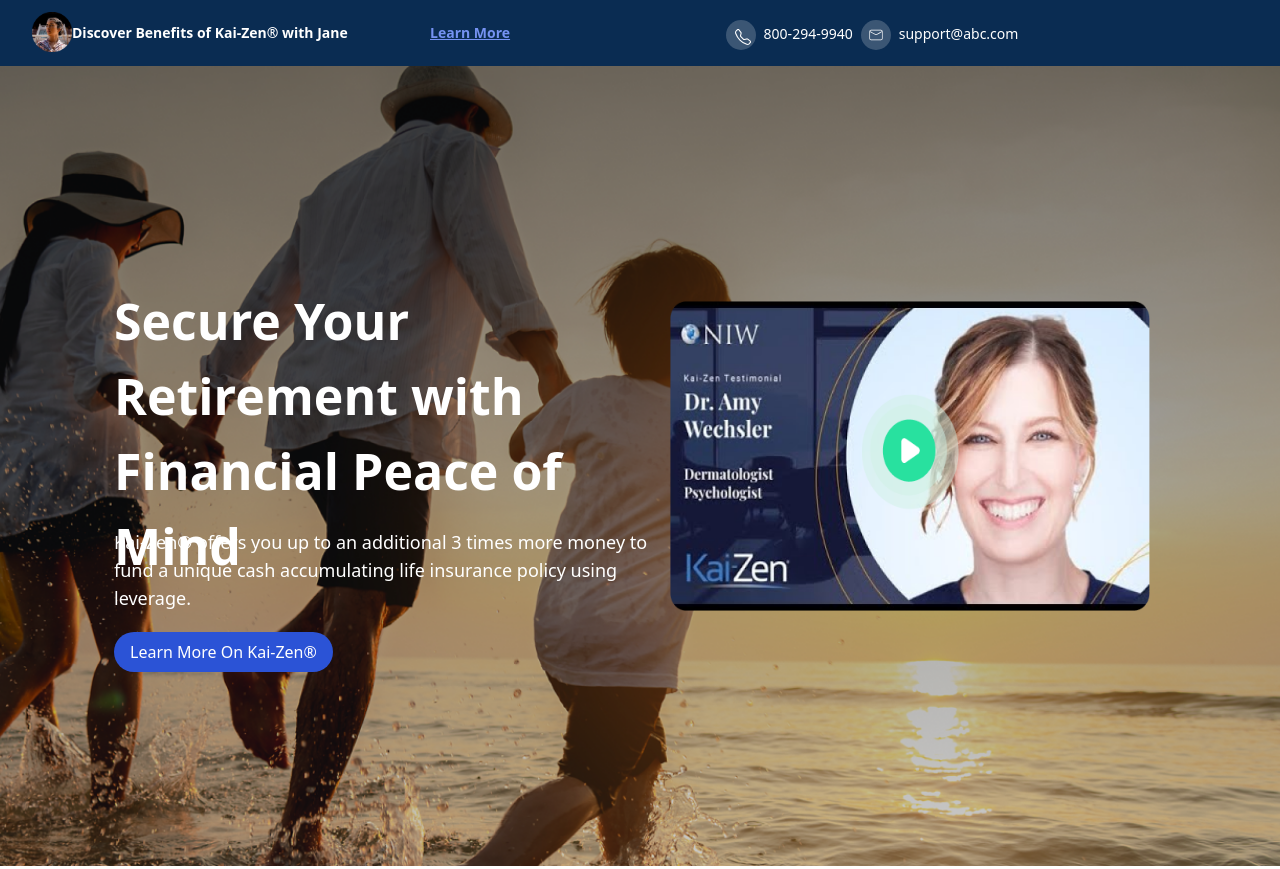
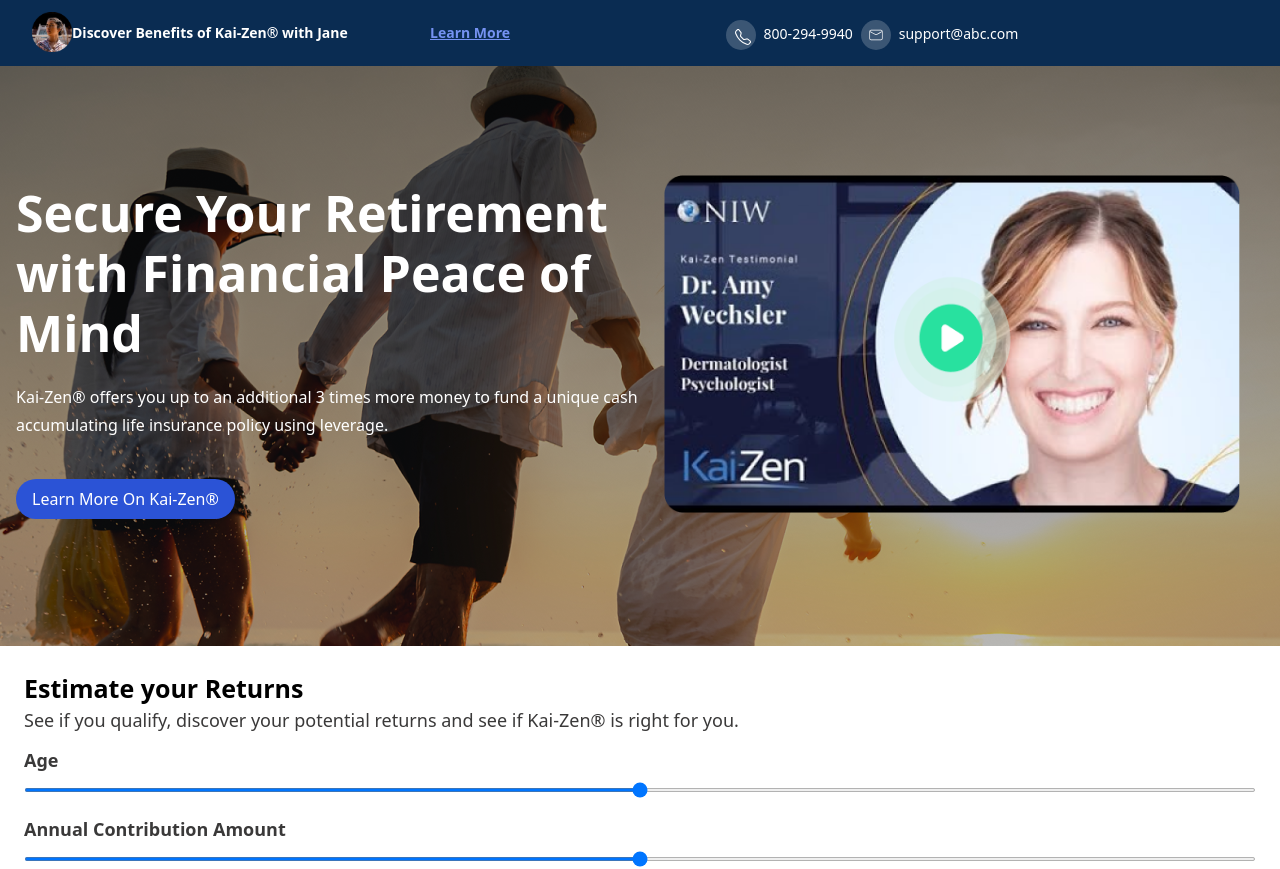
Before and after one commit to snehapatidar5/Task-1, a React (Vite) app: page / in a window 1280 px wide. Shown: the top 869 px of the page. Built offline with nearby package versions, Linux system fonts and the light colour scheme.

Commit message:
Update Hero.jsx

```diff
--- a/src/Component/OtherComponents/Hero.jsx
+++ b/src/Component/OtherComponents/Hero.jsx
@@ -1,24 +1,46 @@
 import background from '../../assets/background.png'
 import testimonial from '../../assets/testimonial.png'
+import video from '../../assets/video.mp4';
+
 function Hero() {
   return (
-    <div className='lg:max-2xl:h-screen lg:max-2xl:gap-0 lg:max-2xl:flex  lg:max-2xl:justify-center lg:max-2xl:items-center sm:overflow-x-hidden sm:bg-cover sm:bg-center sm:bg-no-repeat ' style={{backgroundImage: `url(${background})`}}>
-     <div className=' lg:max-2xl:text-left sm:text-center sm:py-2 sm:px-6 sm:space-y-4  lg:max-2xl:mt-12  lg:max-2xl:p-0 '>
-        <div className='lg:max-2xl:w-[533px] lg:max-2xl:h-[180px]   '>
-            <p className='text-white font-semibold lg:max-2xl:text-[50px] sm:text-[30px] '>Secure Your Retirement with Financial Peace of Mind</p>
-        </div>
-        <div className='lg:max-2xl:w-[540px] lg:max-2xl:h-[128px] lg:max-2xl:pt-12 lg:max-2xl:ml-0    '>
-            <p className='text-white text-lg  sm:text-lg'>Kai-Zen® offers you up to an additional 3 times more money to fund a unique cash accumulating life insurance policy using leverage.</p>
-        </div>
-        <div className='  ' >
-            <button className='text-white bg-[#2B53D6] rounded-full p-2 px-4 sm:mt-2 sm:mb-6'>Learn More On  Kai-Zen®</button>
-        </div>
-     </div>
-     <div className='sm:mt-[-20px] lg:max-2xl:p-0'>
-        <div className=' sm:px-4 sm:py-2 cursor-pointer'>
-            <img src={testimonial} className='lg:max-2xl:w-[480px] lg:max-2xl:h-[310px] sm:w-[380px] sm:h-[236px]'/>
-        </div>
-     </div>
+    // <div className='lg:max-3xl:h-screen lg:max-3xl:gap-0 lg:max-3xl:flex  lg:max-3xl:justify-center lg:max-3xl:items-center xs:max-3xl:overflow-x-hidden xs:max-3xl:bg-cover xs:max-3xl:bg-center xs:max-3xl:bg-no-repeat ' style={{backgroundImage: `url(${background})`}}>
+    //  <div className=' lg:max-3xl:text-left xs:text-center xs:py-2 xs:px-6 xs:space-y-4  lg:max-3xl:mt-12  lg:max-3xl:p-0  md:mt-6 '>
+    //     <div className='lg:max-3xl:w-[533px] lg:max-3xl:h-[180px]   '>
+    //         <p className='text-white font-semibold lg:max-3xl:text-[50px] xs:text-[30px] '>Secure Your Retirement with Financial Peace of Mind</p>
+    //     </div>
+    //     <div className='lg:max-3xl:w-[540px] lg:max-3xl:h-[128px] lg:max-3xl:pt-12 lg:max-3xl:ml-0    '>
+    //         <p className='text-white text-lg  xs:text-lg'>Kai-Zen® offers you up to an additional 3 times more money to fund a unique cash accumulating life insurance policy using leverage.</p>
+    //     </div>
+    //     <div className='  ' >
+    //         <button className='text-white bg-[#2B53D6] rounded-full p-2 px-4 xs:mt-2 xs:mb-6'>Learn More On  Kai-Zen®</button>
+    //     </div>
+    //  </div>
+    //  <div className='xs:mt-[-20px] lg:max-3xl:p-0 flex justify-center xs:max-md:pb-6'>
+    //     <div className=' xs:px-4 xs:py-2 cursor-pointer'>
+    //         <img src={testimonial} className='max-w-full h-auto md:w-[750px] md:h-[400px] sm:w-[675px] sm:h-[360px] lg:w-[480px] lg:h-[310px] xs:w-[380px] xs:h-[236px]'/>
+    //     </div>
+    //  </div>
+    // </div>
+
+    <div className="hero-section min-h-[580px] flex justify-center items-center " style={{backgroundImage: `url(${background})`}}>
+    <div className="px-4 xl:container text-white grid grid-cols-1 lg:grid-cols-2 mb-20  ">
+    <div className="  md:mt-[90px] xs:mt-0 ">
+    <h1 className="text-center lg:text-left font-outfit font-semibold lg:text-[50px] md:text-[40px] text-[35px]  py-5 lg:leading-[60px] leading-[44px]">Secure Your Retirement with Financial Peace of Mind
+    </h1>
+    <p className="text-center lg:text-left font-inter font-normal text-18 leading-7">Kai-Zen® offers you up to an additional 3 times more money to fund a unique cash accumulating life insurance policy using leverage.</p>
+    <div className="lg:py-10 mt-5 lg:mt-0 flex gap-4 lg:justify-start justify-center">
+     <button className='text-white bg-[#2B53D6] rounded-full p-2 px-4 xs:mt-2 xs:mb-6'>Learn More On  Kai-Zen®</button>
+    </div>
+    </div>
+    <div className="flex items-center justify-center relative">
+    <div className="max-h-[330px] sm:ml-0 p-6 lg:m-0">
+    {/* <video src={video} className='w-full h-auto rounded-xl' controls autoPlay /> */}
+     <img src={testimonial} className='w-full h-auto rounded-xl'/>
+
+    </div>
+    </div>
+    </div>
     </div>
   )
 }
```
